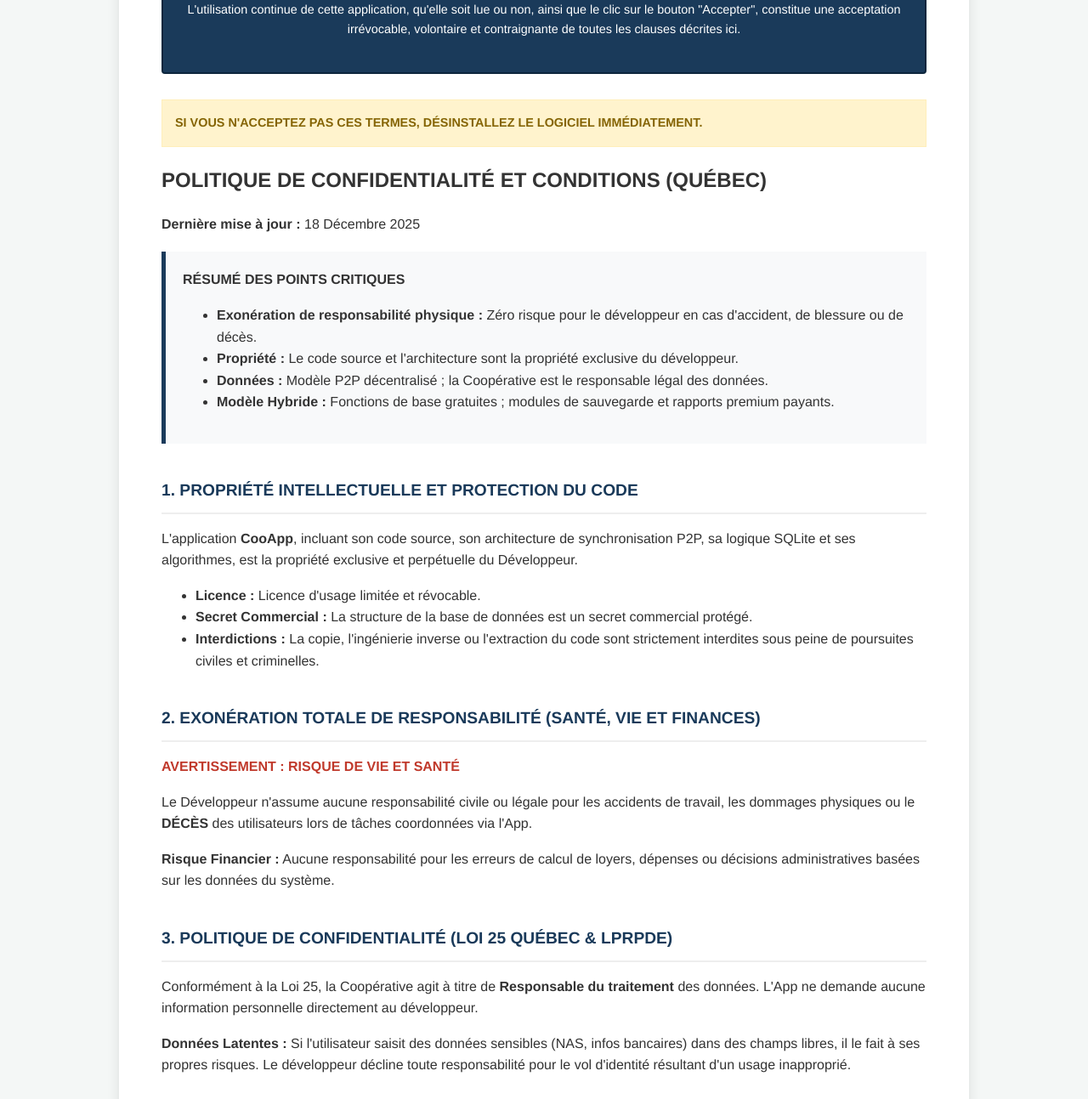
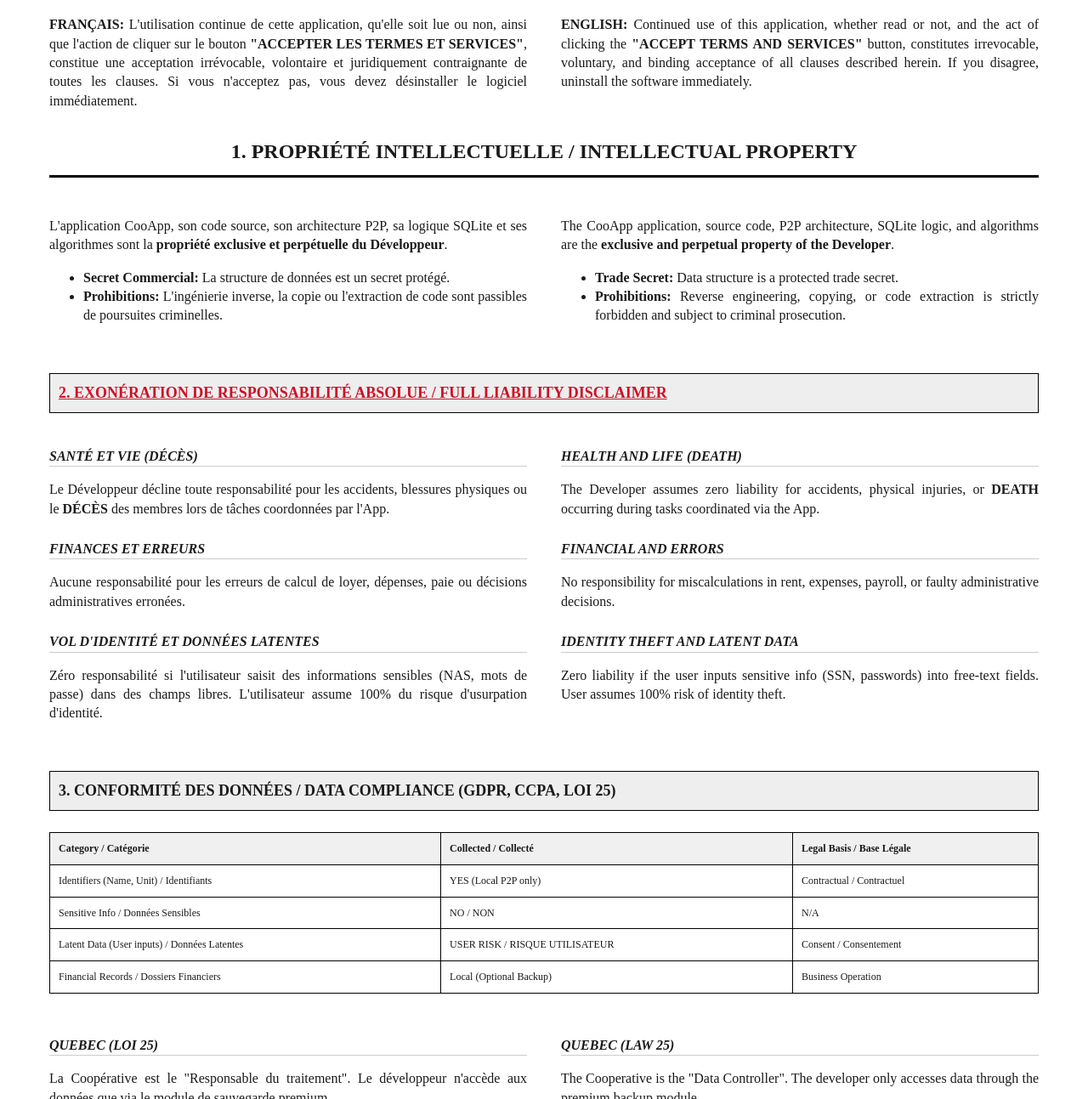
Before and after one commit to reading4u/cooapp, a plain HTML site: page index.html in a window 1280 px wide. Shown: the part 191-1484 px from the top of the page at 85% size. Drawn offline with Linux system fonts and the light colour scheme.

Commit message:
Update index.html

```diff
--- a/index.html
+++ b/index.html
@@ -3,143 +3,146 @@
 <head>
     <meta charset="UTF-8">
     <meta name="viewport" content="width=device-width, initial-scale=1.0">
-    <title>Conditions de Service et Politique de Confidentialité - CooApp</title>
+    <title>CONTRAT GLOBAL DE SERVICE ET CONFIDENTIALITÉ - COOAPP</title>
     <style>
-        body { font-family: 'Helvetica Neue', Helvetica, Arial, sans-serif; line-height: 1.6; color: #333; max-width: 1000px; margin: 0 auto; padding: 30px; background-color: #f4f7f6; }
-        .container { background: white; padding: 50px; border-radius: 8px; box-shadow: 0 4px 15px rgba(0,0,0,0.1); }
-        .legal-header { background: #1a3a5a; color: white; padding: 25px; border-radius: 4px; text-align: center; margin-bottom: 30px; border: 2px solid #0d263d; }
-        .legal-header h1 { margin: 0; font-size: 1.5em; text-transform: uppercase; }
-        .warning-banner { background: #fff3cd; border: 1px solid #ffeeba; color: #856404; padding: 15px; margin-bottom: 20px; font-weight: bold; font-size: 0.9em; }
-        h2 { color: #1a3a5a; border-bottom: 2px solid #eee; padding-bottom: 10px; margin-top: 40px; text-transform: uppercase; font-size: 1.2em; }
-        h3 { color: #2c3e50; font-size: 1.1em; }
-        .summary-box { background: #f8f9fa; border-left: 5px solid #1a3a5a; padding: 20px; margin: 20px 0; }
-        table { width: 100%; border-collapse: collapse; margin: 20px 0; font-size: 0.85em; }
-        table, th, td { border: 1px solid #dee2e6; padding: 12px; text-align: left; }
-        th { background: #f1f3f5; font-weight: bold; }
-        .clause-title { font-weight: bold; color: #c0392b; }
-        .lang-switch { display: flex; justify-content: flex-end; gap: 15px; font-weight: bold; margin-bottom: 10px; }
-        .lang-switch a { text-decoration: none; color: #007bff; }
-        footer { margin-top: 50px; padding-top: 20px; border-top: 1px solid #eee; text-align: center; font-size: 0.8em; color: #777; }
+        [data-custom-class='body'] { background: #ffffff !important; font-family: 'Times New Roman', Times, serif; color: #1a1a1a; padding: 50px; line-height: 1.4; text-align: justify; }
+        .legal-red-banner { border: 5px solid #ce1126; background: #000; color: #fff; padding: 30px; text-align: center; font-weight: bold; font-size: 18px; text-transform: uppercase; margin-bottom: 40px; }
+        h1 { font-size: 24px; text-align: center; text-transform: uppercase; border-bottom: 3px solid #000; padding-bottom: 10px; margin-bottom: 30px; }
+        h2 { font-size: 18px; text-transform: uppercase; background: #eee; padding: 10px; margin-top: 40px; border: 1px solid #000; }
+        h3 { font-size: 16px; margin-top: 25px; font-style: italic; border-bottom: 1px solid #ccc; }
+        .clause-warning { color: #ce1126; font-weight: bold; text-decoration: underline; }
+        table { width: 100%; border-collapse: collapse; margin: 25px 0; font-size: 12px; }
+        th, td { border: 1px solid #000; padding: 10px; vertical-align: top; }
+        th { background: #f0f0f0; }
+        .bilingual-grid { display: grid; grid-template-columns: 1fr 1fr; gap: 40px; }
+        .page-break { margin: 50px 0; border-top: 2px dashed #000; }
+        footer { margin-top: 100px; border-top: 5px solid #000; padding-top: 20px; text-align: center; font-weight: bold; }
     </style>
 </head>
-<body>
+<body data-custom-class="body">
 
-<div class="container">
-    <div class="lang-switch">
-        <a href="#english">English Version</a>
+    <div class="legal-red-banner">
+        NOTICE JURIDIQUE D'ACCEPTATION OBLIGATOIRE / LEGAL NOTICE OF BINDING ACCEPTANCE
     </div>
 
-    <div class="legal-header">
-        <h1>AVIS JURIDIQUE D'ACCEPTATION OBLIGATOIRE</h1>
-        <p style="margin-top:10px; font-size: 0.9em;">
-            L'utilisation continue de cette application, qu'elle soit lue ou non, ainsi que le clic sur le bouton "Accepter", constitue une acceptation irrévocable, volontaire et contraignante de toutes les clauses décrites ici.
-        </p>
+    <div class="bilingual-grid">
+        <div>
+            <p><strong>FRANÇAIS:</strong> L'utilisation continue de cette application, qu'elle soit lue ou non, ainsi que l'action de cliquer sur le bouton <strong>"ACCEPTER LES TERMES ET SERVICES"</strong>, constitue une acceptation irrévocable, volontaire et juridiquement contraignante de toutes les clauses. Si vous n'acceptez pas, vous devez désinstaller le logiciel immédiatement.</p>
+        </div>
+        <div>
+            <p><strong>ENGLISH:</strong> Continued use of this application, whether read or not, and the act of clicking the <strong>"ACCEPT TERMS AND SERVICES"</strong> button, constitutes irrevocable, voluntary, and binding acceptance of all clauses described herein. If you disagree, uninstall the software immediately.</p>
+        </div>
     </div>
 
-    <div class="warning-banner">
-        SI VOUS N'ACCEPTEZ PAS CES TERMES, DÉSINSTALLEZ LE LOGICIEL IMMÉDIATEMENT.
+    <h1>1. PROPRIÉTÉ INTELLECTUELLE / INTELLECTUAL PROPERTY</h1>
+    <div class="bilingual-grid">
+        <div>
+            <p>L'application CooApp, son code source, son architecture P2P, sa logique SQLite et ses algorithmes sont la <strong>propriété exclusive et perpétuelle du Développeur</strong>.</p>
+            <ul>
+                <li><strong>Secret Commercial:</strong> La structure de données est un secret protégé.</li>
+                <li><strong>Prohibitions:</strong> L'ingénierie inverse, la copie ou l'extraction de code sont passibles de poursuites criminelles.</li>
+            </ul>
+        </div>
+        <div>
+            <p>The CooApp application, source code, P2P architecture, SQLite logic, and algorithms are the <strong>exclusive and perpetual property of the Developer</strong>.</p>
+            <ul>
+                <li><strong>Trade Secret:</strong> Data structure is a protected trade secret.</li>
+                <li><strong>Prohibitions:</strong> Reverse engineering, copying, or code extraction is strictly forbidden and subject to criminal prosecution.</li>
+            </ul>
+        </div>
     </div>
 
-    <section id="french">
-        <h1>POLITIQUE DE CONFIDENTIALITÉ ET CONDITIONS (QUÉBEC)</h1>
-        <p><strong>Dernière mise à jour :</strong> 18 Décembre 2025</p>
+    <h2 class="clause-warning">2. EXONÉRATION DE RESPONSABILITÉ ABSOLUE / FULL LIABILITY DISCLAIMER</h2>
+    <div class="bilingual-grid">
+        <div>
+            <h3>SANTÉ ET VIE (DÉCÈS)</h3>
+            <p>Le Développeur décline toute responsabilité pour les accidents, blessures physiques ou le <strong>DÉCÈS</strong> des membres lors de tâches coordonnées par l'App.</p>
+            <h3>FINANCES ET ERREURS</h3>
+            <p>Aucune responsabilité pour les erreurs de calcul de loyer, dépenses, paie ou décisions administratives erronées.</p>
+            <h3>VOL D'IDENTITÉ ET DONNÉES LATENTES</h3>
+            <p>Zéro responsabilité si l'utilisateur saisit des informations sensibles (NAS, mots de passe) dans des champs libres. L'utilisateur assume 100% du risque d'usurpation d'identité.</p>
+        </div>
+        <div>
+            <h3>HEALTH AND LIFE (DEATH)</h3>
+            <p>The Developer assumes zero liability for accidents, physical injuries, or <strong>DEATH</strong> occurring during tasks coordinated via the App.</p>
+            <h3>FINANCIAL AND ERRORS</h3>
+            <p>No responsibility for miscalculations in rent, expenses, payroll, or faulty administrative decisions.</p>
+            <h3>IDENTITY THEFT AND LATENT DATA</h3>
+            <p>Zero liability if the user inputs sensitive info (SSN, passwords) into free-text fields. User assumes 100% risk of identity theft.</p>
+        </div>
+    </div>
 
-        <div class="summary-box">
-            <strong>RÉSUMÉ DES POINTS CRITIQUES</strong>
-            <ul>
-                <li><strong>Exonération de responsabilité physique :</strong> Zéro risque pour le développeur en cas d'accident, de blessure ou de décès.</li>
-                <li><strong>Propriété :</strong> Le code source et l'architecture sont la propriété exclusive du développeur.</li>
-                <li><strong>Données :</strong> Modèle P2P décentralisé ; la Coopérative est le responsable légal des données.</li>
-                <li><strong>Modèle Hybride :</strong> Fonctions de base gratuites ; modules de sauvegarde et rapports premium payants.</li>
-            </ul>
-        </div>
-
-        <h2>1. PROPRIÉTÉ INTELLECTUELLE ET PROTECTION DU CODE</h2>
-        <p>L'application <strong>CooApp</strong>, incluant son code source, son architecture de synchronisation P2P, sa logique SQLite et ses algorithmes, est la propriété exclusive et perpétuelle du Développeur.</p>
-        <ul>
-            <li><strong>Licence :</strong> Licence d'usage limitée et révocable.</li>
-            <li><strong>Secret Commercial :</strong> La structure de la base de données est un secret commercial protégé.</li>
-            <li><strong>Interdictions :</strong> La copie, l'ingénierie inverse ou l'extraction du code sont strictement interdites sous peine de poursuites civiles et criminelles.</li>
-        </ul>
-
-        <h2>2. EXONÉRATION TOTALE DE RESPONSABILITÉ (SANTÉ, VIE ET FINANCES)</h2>
-        <p class="clause-title">AVERTISSEMENT : RISQUE DE VIE ET SANTÉ</p>
-        <p>Le Développeur n'assume aucune responsabilité civile ou légale pour les accidents de travail, les dommages physiques ou le <strong>DÉCÈS</strong> des utilisateurs lors de tâches coordonnées via l'App.</p>
-        <p><strong>Risque Financier :</strong> Aucune responsabilité pour les erreurs de calcul de loyers, dépenses ou décisions administratives basées sur les données du système.</p>
-
-        <h2>3. POLITIQUE DE CONFIDENTIALITÉ (LOI 25 QUÉBEC & LPRPDE)</h2>
-        <p>Conformément à la Loi 25, la Coopérative agit à titre de <strong>Responsable du traitement</strong> des données. L'App ne demande aucune information personnelle directement au développeur. </p>
-        <p><strong>Données Latentes :</strong> Si l'utilisateur saisit des données sensibles (NAS, infos bancaires) dans des champs libres, il le fait à ses propres risques. Le développeur décline toute responsabilité pour le vol d'identité résultant d'un usage inapproprié.</p>
-
-        <h2>4. JURIDICTION ET DROIT APPLICABLE</h2>
-        <p>Ces conditions sont régies par les lois de la province de <strong>Québec</strong> et les lois fédérales du Canada. Tout litige sera résolu exclusivement devant les tribunaux du district de <strong>Montréal, Québec</strong>.</p>
-    </section>
-
-    <hr style="margin: 60px 0;">
-
-    <section id="english">
-        <h1>PRIVACY NOTICE AND BINDING TERMS (GLOBAL)</h1>
-        <p><strong>Last Updated:</strong> December 18, 2025</p>
-
-        <div class="legal-header" style="background: #2c3e50;">
-            <h1>LEGAL NOTICE OF BINDING ACCEPTANCE</h1>
-            <p style="margin-top:10px; font-size: 0.9em;">
-                Use of this application and clicking the "Accept" button constitutes irrevocable, voluntary, and binding acceptance of all clauses.
-            </p>
-        </div>
-
-        <h2>1. INTELLECTUAL PROPERTY AND CODE PROTECTION</h2>
-        <p>The CooApp application, including but not limited to its source code, P2P architecture, and algorithms, is the exclusive property of the Developer.</p>
-        <ul>
-            <li><strong>Trade Secret:</strong> Database structure and sync logic are Trade Secrets.</li>
-            <li><strong>Prohibitions:</strong> Reverse engineering or attempting to extract source code is strictly forbidden.</li>
-        </ul>
-
-        <h2>2. FULL LIABILITY DISCLAIMER (HEALTH, LIFE & FINANCIAL)</h2>
-        <p class="clause-title">LIFE AND PHYSICAL RISK DISCLAIMER</p>
-        <p>The Developer has zero legal or civil responsibility for work accidents, physical harm, or <strong>DEATH</strong> during tasks coordinated via the App. Users assume 100% risk.</p>
-
-        <h2>3. DATA CATEGORIES AND COMPLIANCE (GDPR/USA/CANADA)</h2>
-        <table>
+    <h2>3. CONFORMITÉ DES DONNÉES / DATA COMPLIANCE (GDPR, CCPA, LOI 25)</h2>
+    <table>
+        <thead>
             <tr>
-                <th>Category</th>
-                <th>Collected by App</th>
-                <th>Legal Basis</th>
+                <th>Category / Catégorie</th>
+                <th>Collected / Collecté</th>
+                <th>Legal Basis / Base Légale</th>
+            </tr>
+        </thead>
+        <tbody>
+            <tr>
+                <td>Identifiers (Name, Unit) / Identifiants</td>
+                <td>YES (Local P2P only)</td>
+                <td>Contractual / Contractuel</td>
             </tr>
             <tr>
-                <td>Identifiers (Name, Unit)</td>
-                <td>YES (Stored Locally)</td>
-                <td>Contract/Service</td>
-            </tr>
-            <tr>
-                <td>Sensitive Info (SSN, Health)</td>
-                <td>NO</td>
+                <td>Sensitive Info / Données Sensibles</td>
+                <td>NO / NON</td>
                 <td>N/A</td>
             </tr>
             <tr>
-                <td>Financial Records</td>
-                <td>Optional (Latent)</td>
-                <td>User Risk</td>
+                <td>Latent Data (User inputs) / Données Latentes</td>
+                <td>USER RISK / RISQUE UTILISATEUR</td>
+                <td>Consent / Consentement</td>
             </tr>
-        </table>
+            <tr>
+                <td>Financial Records / Dossiers Financiers</td>
+                <td>Local (Optional Backup)</td>
+                <td>Business Operation</td>
+            </tr>
+        </tbody>
+    </table>
 
-        <h2>4. HYBRID MODEL AND BILLING</h2>
-        <p><strong>Basic:</strong> P2P sync is free. <br>
-        <strong>Premium:</strong> Backup, Audit, and Advanced Reports are paid modules. Suspension of Premium features occurs immediately upon non-payment.</p>
+    <div class="bilingual-grid">
+        <div>
+            <h3>QUEBEC (LOI 25)</h3>
+            <p>La Coopérative est le "Responsable du traitement". Le développeur n'accède aux données que via le module de sauvegarde premium.</p>
+        </div>
+        <div>
+            <h3>QUEBEC (LAW 25)</h3>
+            <p>The Cooperative is the "Data Controller". The developer only accesses data through the premium backup module.</p>
+        </div>
+    </div>
 
-        <h2>5. JURISDICTION</h2>
-        <p>Governing Law: Province of <strong>Quebec</strong> and Federal Laws of Canada. Venue: <strong>Montreal</strong> Courts only.</p>
+    <h2>4. MODÈLE HYBRIDE ET DROIT DE MODIFICATION / HYBRID MODEL & MODIFICATION RIGHTS</h2>
+    <div class="bilingual-grid">
+        <div>
+            <p><strong>Droit de Modification:</strong> Le développeur peut modifier ces termes à tout moment. L'usage continu constitue une acceptation.</p>
+            <p><strong>Premium:</strong> Les fonctions de sauvegarde et rapports avancés sont payantes. Le non-paiement suspend l'accès.</p>
+        </div>
+        <div>
+            <p><strong>Right to Modify:</strong> Developer may modify these terms at any time. Continued use constitutes acceptance.</p>
+            <p><strong>Premium:</strong> Backup and advanced reporting are paid modules. Non-payment suspends access immediately.</p>
+        </div>
+    </div>
 
-        <h2>6. RIGHT TO UNILATERAL MODIFICATION</h2>
-        <p>The Developer reserves the <strong>Droit de Modification</strong>: terms may be updated at any time. Continued use constitutes acceptance of new terms.</p>
-    </section>
+    <h2>5. JURIDICTION (MONTREAL, QUEBEC)</h2>
+    <div class="bilingual-grid">
+        <div>
+            <p>Tout litige sera résolu exclusivement devant les tribunaux de <strong>Montréal, Québec, Canada</strong>, selon les lois du Québec.</p>
+        </div>
+        <div>
+            <p>Any dispute shall be resolved exclusively in the courts of <strong>Montreal, Quebec, Canada</strong>, under the laws of Quebec.</p>
+        </div>
+    </div>
 
     <footer>
-        © 2025 CooApp Development - Montreal, Quebec. <br>
-        Contact: iamreading4u@gmail.com <br>
-        <strong>By clicking "Accept" or using this App, you confirm you have read and agreed to these terms.</strong>
+        © 2025 CooApp Development. <br>
+        BY CLICKING ACCEPT OR USING THIS APP, YOU ARE BOUND BY THESE TERMS. <br>
+        EN CLIQUANT SUR ACCEPTER OU EN UTILISANT CETTE APP, VOUS ÊTES LIÉ PAR CES TERMES.
     </footer>
-</div>
 
 </body>
 </html>
```
